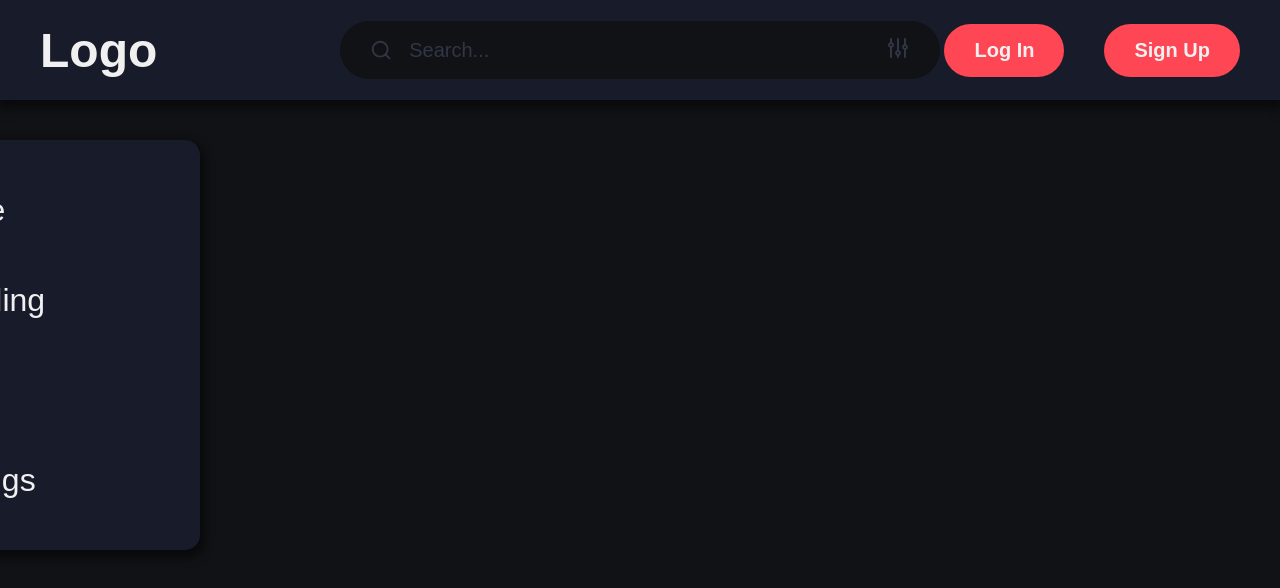
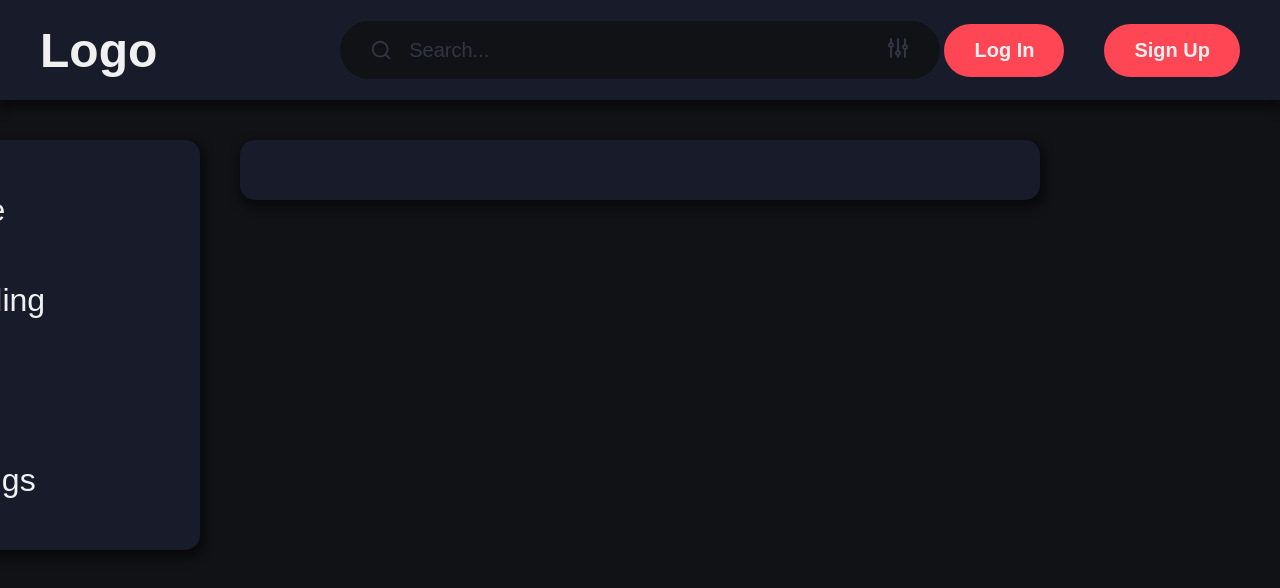
Before and after one commit to kochamaltki/skibidifortnajt-frontend, a SvelteKit app: page /settings in a window 1280 px wide. Shown: the top 588 px of the page. Built offline with nearby package versions, Linux system fonts and the light colour scheme; no server answers.

Commit message:
settings container + todo

```diff
--- a/src/routes/settings/+page.svelte
+++ b/src/routes/settings/+page.svelte
@@ -1,8 +1,23 @@
 <script lang="ts">
+	import Card from "$lib/shared/Card.svelte";
 </script>
 
+<!--
+TODO:
+- profile picture
+- display name
+- description
+- delete account
+-->
+
 <div class="container">
+	<Card>
+
+	</Card>
 </div>
 
 <style lang="scss">
+	.container {
+		width: 800px;
+	}
 </style>
```
